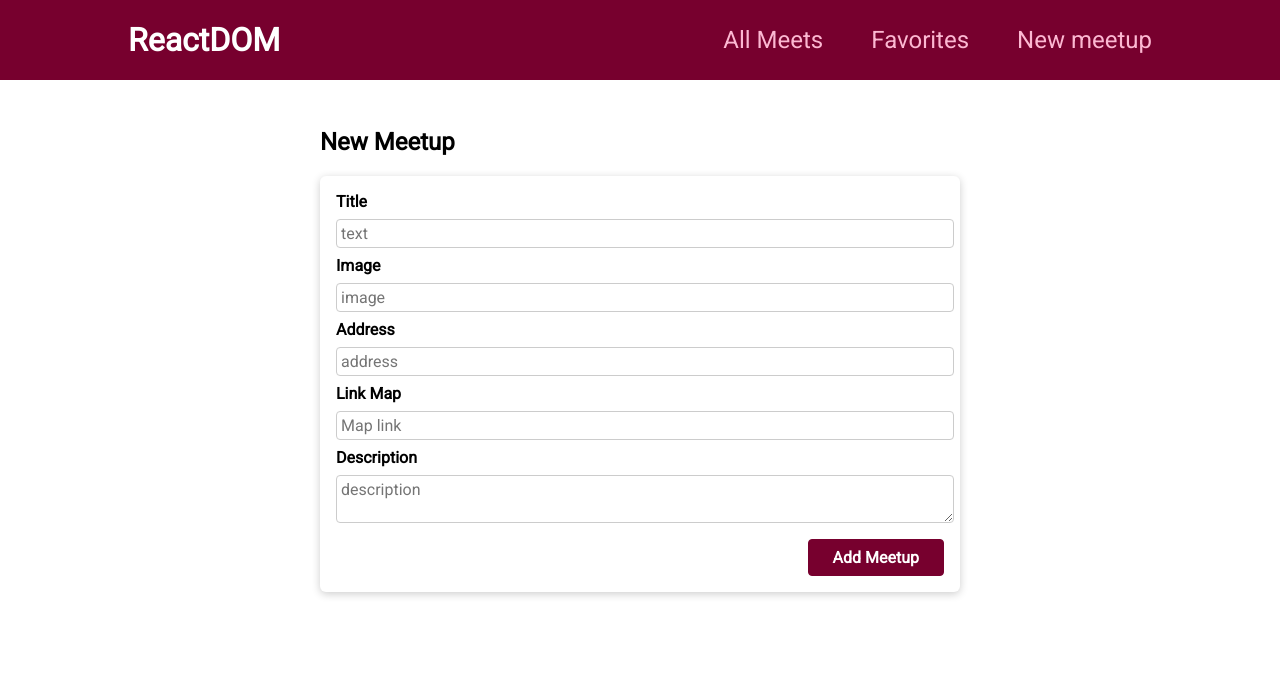
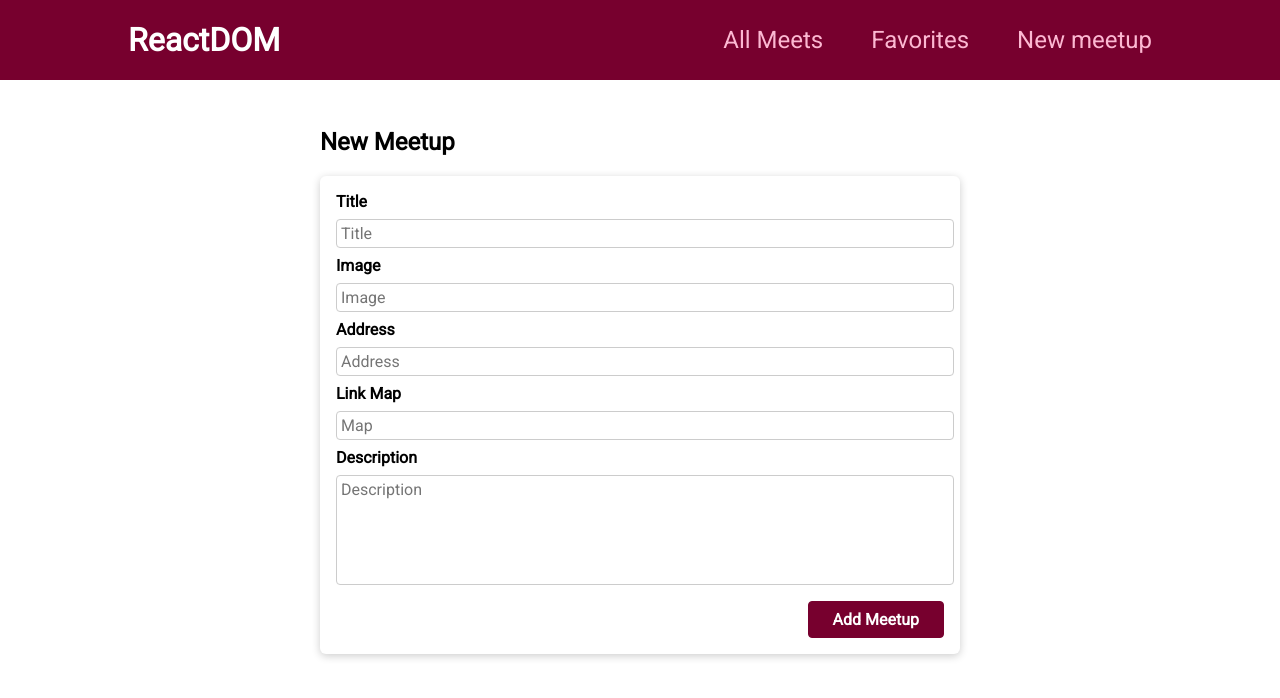
Before and after one commit to ChernyshYuriy/Meetups, a React (Create React App) app: page /new-meetup in a window 1280 px wide. Shown: the top 698 px of the page. Built offline with nearby package versions, Linux system fonts and the light colour scheme.

Commit message:
UPD: input requerment

```diff
--- a/src/components/Meetup/MeetupItem.js
+++ b/src/components/Meetup/MeetupItem.js
@@ -27,7 +27,7 @@ function MeetupItem(props) {
           <h3 className={StyleItem.title}> {props.item.title}</h3>
           <div className={StyleItem.address}>{props.item.address}</div>
           <a className={StyleItem['map-link']} href={props.item.mapLink} target="_blank" rel="noopener noreferrer">Map</a>
-          <p>{props.item.description}</p>
+          <p>{props.item.desc}</p>
         </div>
         <div className={StyleItem.actions}>
           <button onClick={toggleFavorite}>{itemIsFavorite? 'It is ': 'Add to '} favorite</button>
--- a/src/components/NewMeetupForm.js
+++ b/src/components/NewMeetupForm.js
@@ -41,28 +41,28 @@ function Form(props) {
       <form className={StylesElem.form} onSubmit={submitHandler}>
         <div className={StylesElem.control}>
           <label htmlFor="title">Title</label>
-          <input required type="text" id="title" placeholder="text" ref={TitleRef}/>
+          <input required type="text" id="title" placeholder="Title" ref={TitleRef}/>
         </div>
         <div className={StylesElem.control}>
           <label htmlFor="image">Image</label>
-          <input required type="url" id="image" placeholder="image" ref={ImgRef} />
+          <input required type="url" id="image" placeholder="Image" ref={ImgRef} />
         </div>
         <div className={StylesElem.control}>
           <label htmlFor="address">Address</label>
-          <input required type="text" id="address" placeholder="address" ref={AddressRef} />
+          <input required type="text" id="address" placeholder="Address" ref={AddressRef} />
         </div>
         <div className={StylesElem.control}>
-          <label htmlFor="address">Link Map</label>
-          <input required type="text" id="address" placeholder="Map link" ref={MapLinkRef} />
+          <label htmlFor="map">Link Map</label>
+          <input type="text" id="map" placeholder="Map" ref={MapLinkRef} />
         </div>
         <div className={StylesElem.control}>
           <label htmlFor="description">Description</label>
           <textarea
-            required
+          className={StylesElem.textarea}
             type="text"
             id="description"
             row="5"
-            placeholder="description"
+            placeholder="Description"
             ref={DescRef}
           />
         </div>
--- a/src/css/NewMeetupForm.module.css
+++ b/src/css/NewMeetupForm.module.css
@@ -20,6 +20,12 @@
   border: 1px solid #ccc;
   padding: 0.25rem;
   width: 100%;
+  resize: none;
+}
+
+.textarea{
+  resize: none;
+  height: 100px;
 }
 
 .actions {
```
